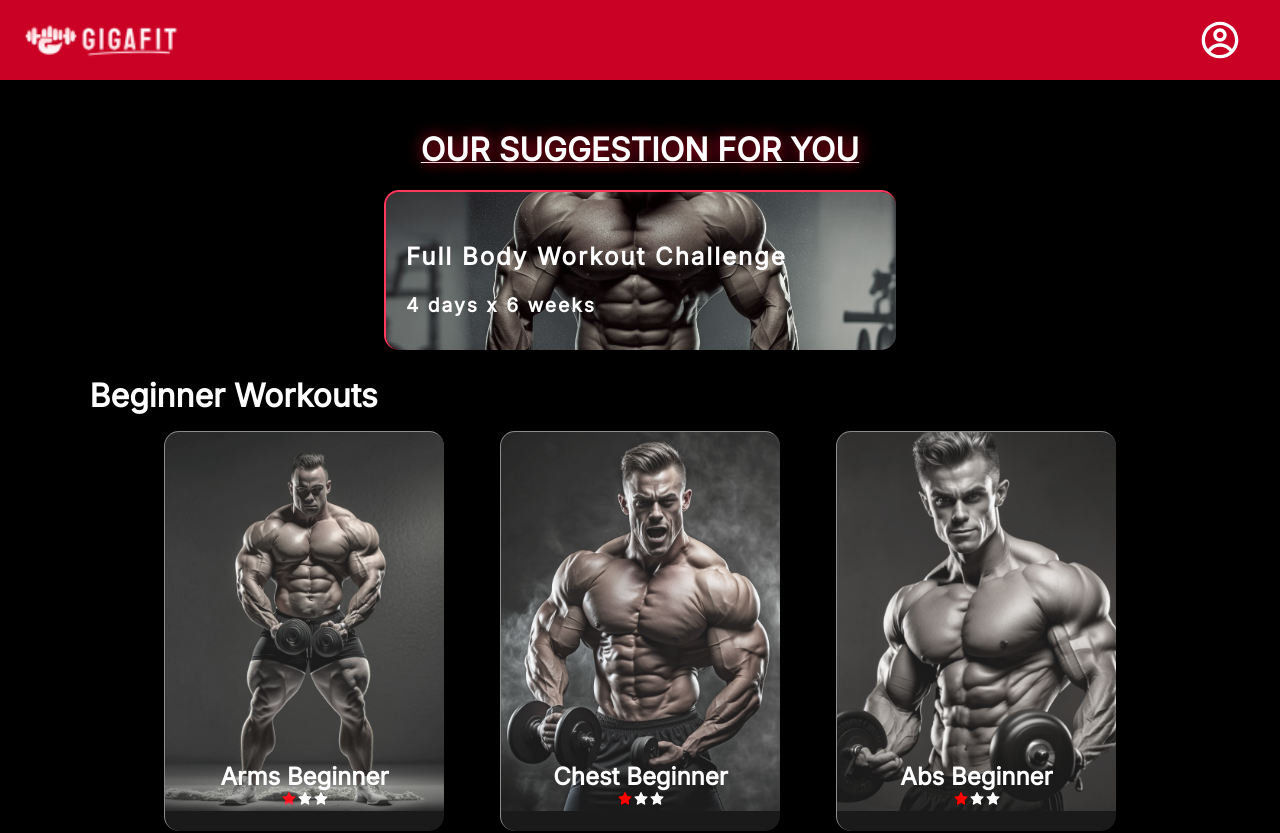
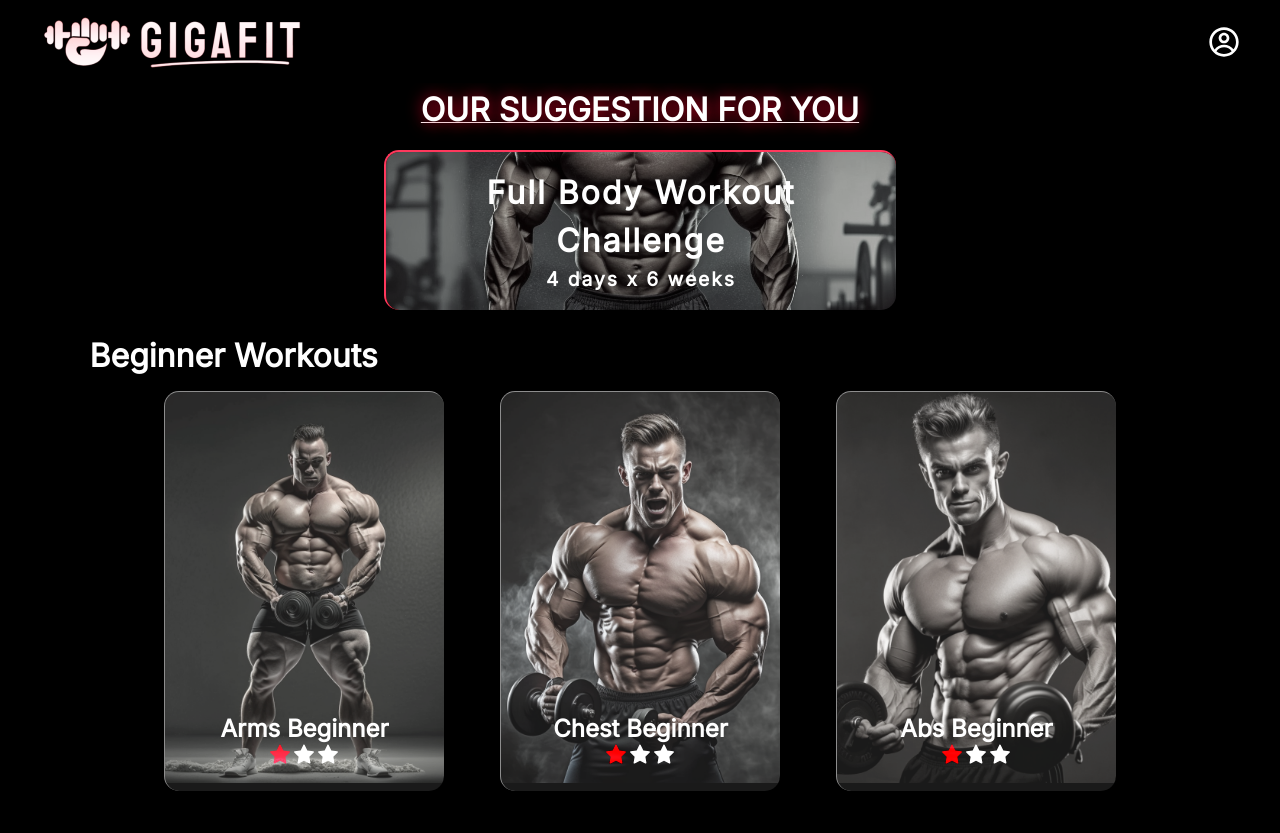
Before and after one commit to PiyushNegi1703/GigaFit, a React (Create React App) app in the folder frontend/: page /home in a window 1280 px wide. Shown: the top 833 px of the page. Built offline with nearby package versions, Linux system fonts and the light colour scheme.

Commit message:
Added Navbar and a page for workouts

```diff
--- a/frontend/src/App.js
+++ b/frontend/src/App.js
@@ -1,15 +1,17 @@
-import { Route, Routes } from 'react-router-dom';
-import './index.css';
-import Home from './pages/Home';
-import LandingPage from './pages/LandingPage';
-import LoginPage from './pages/LoginPage';
+import { Route, Routes } from "react-router-dom";
+import "./index.css";
+import Home from "./pages/Home";
+import LandingPage from "./pages/LandingPage";
+import LoginPage from "./pages/LoginPage";
+import TestPage from "./workoutPages/TestPage";
 
 function App() {
   return (
     <Routes>
-      <Route path='/' element={<LandingPage />} />
-      <Route path='/login' element={<LoginPage />} />
-      <Route path='/home' element={<Home />} />
+      <Route path="/" element={<LandingPage />} />
+      <Route path="/login" element={<LoginPage />} />
+      <Route path="/home" element={<Home />} />
+      <Route path="/workout" element={<TestPage />} />
     </Routes>
   );
 }
--- /dev/null
+++ b/frontend/src/components/Navbar.js
@@ -0,0 +1,32 @@
+import { useEffect, useState } from "react";
+import logo from "../assets/nav-logo desk.png";
+import { CgProfile } from "react-icons/cg";
+
+import React from "react";
+
+const Navbar = () => {
+  const [navbar, setNavbar] = useState(false);
+
+  const changeBackground = () => {
+    if (window.scrollY >= 20) {
+      setNavbar(true);
+    } else {
+      setNavbar(false);
+    }
+  };
+
+  useEffect(() => {
+    changeBackground();
+
+    window.addEventListener("scroll", changeBackground);
+  });
+
+  return (
+    <nav className={navbar ? "active" : ""}>
+      <img src={logo} alt="logo" />
+      <CgProfile style={{ fontSize: "2em" }} />
+    </nav>
+  );
+};
+
+export default Navbar;
--- a/frontend/src/index.css
+++ b/frontend/src/index.css
@@ -1,21 +1,30 @@
 /* Importing the fon 'INTER' */
-@import url('https://fonts.googleapis.com/css2?family=Inter&display=swap');
+@import url("https://fonts.googleapis.com/css2?family=Inter&display=swap");
 
 /* Global Styles */
 * {
   margin: 0;
   padding: 0;
   box-sizing: border-box;
-    font-family: 'Inter';
+  font-family: "Inter";
 }
 
-body {
+body,
+.home {
   width: 100%;
   color: white;
   background-color: black;
 }
 
+.home {
+  margin-top: 10vh;
+}
 
+a {
+  text-decoration: none;
+  color: white;
+  text-align: center;
+}
 
 /* Landing page background image */
 .background-image {
@@ -26,8 +35,6 @@ body {
   top: -55px;
   mix-blend-mode: hard-light;
 }
-
-
 
 /* Landing page logo */
 .logo-container {
@@ -45,8 +52,6 @@ body {
   height: 12vh;
 }
 
-
-
 /* Landing page text */
 .text-container {
   width: 100%;
@@ -59,8 +64,6 @@ body {
   justify-content: center;
   font-weight: 700;
 }
-
-
 
 /* Landing page button */
 .button-container {
@@ -93,15 +96,11 @@ button:hover {
   background-color: #ff385c;
 }
 
-
-
 /* Login Page */
 .login-page {
   width: 100%;
   display: flex;
 }
-
-
 
 /* Form */
 .form-container {
@@ -174,8 +173,6 @@ form button {
   background-color: white;
 }
 
-
-
 /* Image */
 .login-image {
   display: flex;
@@ -221,19 +218,11 @@ form button {
 .suggestion-card img {
   position: absolute;
   left: -20px;
+  top: -150%;
   width: 105%;
-        filter: grayscale(0.5);
+  filter: grayscale(0.7);
   mix-blend-mode: overlay;
-        /* z-index: -1; */
 }
-
-    .suggestion-card h3, .suggestion-card h5 {
-        position: relative;
-        z-index: 1;
-        filter: none;
-        margin-top: 2vh;
-    }
-
 
 /* Default Cards */
 .card-container {
@@ -268,11 +257,35 @@ form button {
   scale: 1.05;
 }
 
-    .card img {
+a img {
   position: absolute;
-        /* left: -30%; */
+  left: -20%;
+  top: 0;
   width: 140%;
   filter: grayscale(0.5);
   mix-blend-mode: overlay;
   /* z-index: -1; */
 }
+
+.star {
+  font-size: 1.5em;
+}
+
+/* NAVBAR */
+nav {
+  display: flex;
+  justify-content: space-between;
+  align-items: center;
+  padding-right: 40px;
+  position: fixed;
+  top: 0;
+  width: 100%;
+  z-index: 1;
+  background-color: #000000;
+  transition: all 0.5s;
+}
+
+.active {
+  box-shadow: 10px 10px 20px #161616;
+  background-color: #ca0024;
+}
--- a/frontend/src/pages/Home.js
+++ b/frontend/src/pages/Home.js
@@ -1,30 +1,16 @@
 import React from "react";
 import Tilt from "react-parallax-tilt";
-import logo from "../assets/nav-logo.png";
-import { CgProfile } from "react-icons/cg";
 import { AiFillStar } from "react-icons/ai";
 import data from "../data/data";
-import fullBody from "../assets/Full bode workout.png"
+import fullBody from "../assets/Full bode workout.png";
+import Navbar from "../components/Navbar";
+import { Link } from "react-router-dom";
 
 const Home = () => {
   return (
+    <>
+      <Navbar />
       <div className="home">
-      <nav
-        style={{
-          height: "10vh",
-          display: "flex",
-          justifyContent: "space-between",
-          alignItems: "center",
-          paddingRight: "40px",
-          background: "#ca0024",
-          position: "sticky",
-        }}
-      >
-        <img src={logo} alt="" style={{ width: "200px" }} />
-
-        <CgProfile style={{ fontSize: "2.5em" }} />
-      </nav>
-
         <div className="suggestion">
           <h1
             style={{
@@ -44,24 +30,27 @@ const Home = () => {
             tiltMaxAngleY={5}
             className="suggestion-card"
           >
+            <Link to="/workout">
               <img src={fullBody} alt="" />
-          <h3 style={{ fontSize: "1.5em", letterSpacing: "2px" }}>
+              <h2 style={{ fontSize: "2em", letterSpacing: "2px" }}>
                 Full Body Workout Challenge
-          </h3>
-          <h5 style={{ fontSize: "1.2em", letterSpacing: "2px" }}>
+              </h2>
+              <h4 style={{ fontSize: "1.2em", letterSpacing: "2px" }}>
                 4 days x 6 weeks
-          </h5>
+              </h4>
+            </Link>
           </Tilt>
         </div>
 
         {/* WORKOUTS CONTAINER */}
-      <div className="workouts" style={{marginBottom: '5vh'}}>
+        <div className="workouts" style={{ marginBottom: "5vh" }}>
           {/* BEGINNER WORKOUTS */}
           <h1 style={{ margin: "2vh 0 2vh 7%" }}>Beginner Workouts</h1>
           <div className="card-container">
             {data.map((e) => {
               return (
                 <Tilt glareEnable={true} glarePosition={"all"} className="card">
+                  <Link to="/workout">
                     <img src={e.image} alt="" />
                     <h2>{e.title} Beginner</h2>
                     <div className="rating">
@@ -69,6 +58,7 @@ const Home = () => {
                       <AiFillStar className="star" />
                       <AiFillStar className="star" />
                     </div>
+                  </Link>
                 </Tilt>
               );
             })}
@@ -80,6 +70,7 @@ const Home = () => {
             {data.map((e) => {
               return (
                 <Tilt glareEnable={true} glarePosition={"all"} className="card">
+                  <Link to="/workout">
                     <img src={e.image} alt="" />
                     <h2>{e.title} Intermediate</h2>
                     <div className="rating">
@@ -87,6 +78,7 @@ const Home = () => {
                       <AiFillStar className="star" color="#ff385c" />
                       <AiFillStar className="star" />
                     </div>
+                  </Link>
                 </Tilt>
               );
             })}
@@ -98,6 +90,7 @@ const Home = () => {
             {data.map((e) => {
               return (
                 <Tilt glareEnable={true} glarePosition={"all"} className="card">
+                  <Link to="/workout">
                     <img src={e.image} alt="" />
                     <h2>{e.title} Advanced</h2>
                     <div className="rating">
@@ -105,6 +98,7 @@ const Home = () => {
                       <AiFillStar className="star" color="#ff385c" />
                       <AiFillStar className="star" color="#ff385c" />
                     </div>
+                  </Link>
                 </Tilt>
               );
             })}
@@ -113,6 +107,7 @@ const Home = () => {
 
         <footer>Hello</footer>
       </div>
+    </>
   );
 };
 
--- /dev/null
+++ b/frontend/src/workoutPages/TestPage.js
@@ -0,0 +1,42 @@
+import React from "react";
+import image from "../assets/login 2.png";
+import Navbar from "../components/Navbar";
+
+const TestPage = () => {
+  return (
+    <>
+      <Navbar />
+      <div className="testPage">
+        <div
+          style={{
+            width: "100%",
+            height: "40vh",
+            overflow: "hidden",
+            display: "flex",
+            justifyContent: "center",
+            alignItems: "center",
+            position: "relative",
+          }}
+        >
+          <img
+            src={image}
+            alt="background"
+            style={{
+              width: "90%",
+              position: "absolute",
+              top: "-110%",
+              left: "5%",
+              mixBlendMode: "hard-light",
+            }}
+          />
+
+          <h1 style={{ zIndex: "1", fontSize: "4em" }}>Arms Beginner</h1>
+        </div>
+
+        <div></div>
+      </div>
+    </>
+  );
+};
+
+export default TestPage;
```
Also changed, not shown: frontend/src/assets/nav-logo desk.png (added). Lines whose indentation alone changed are shown as unchanged.
